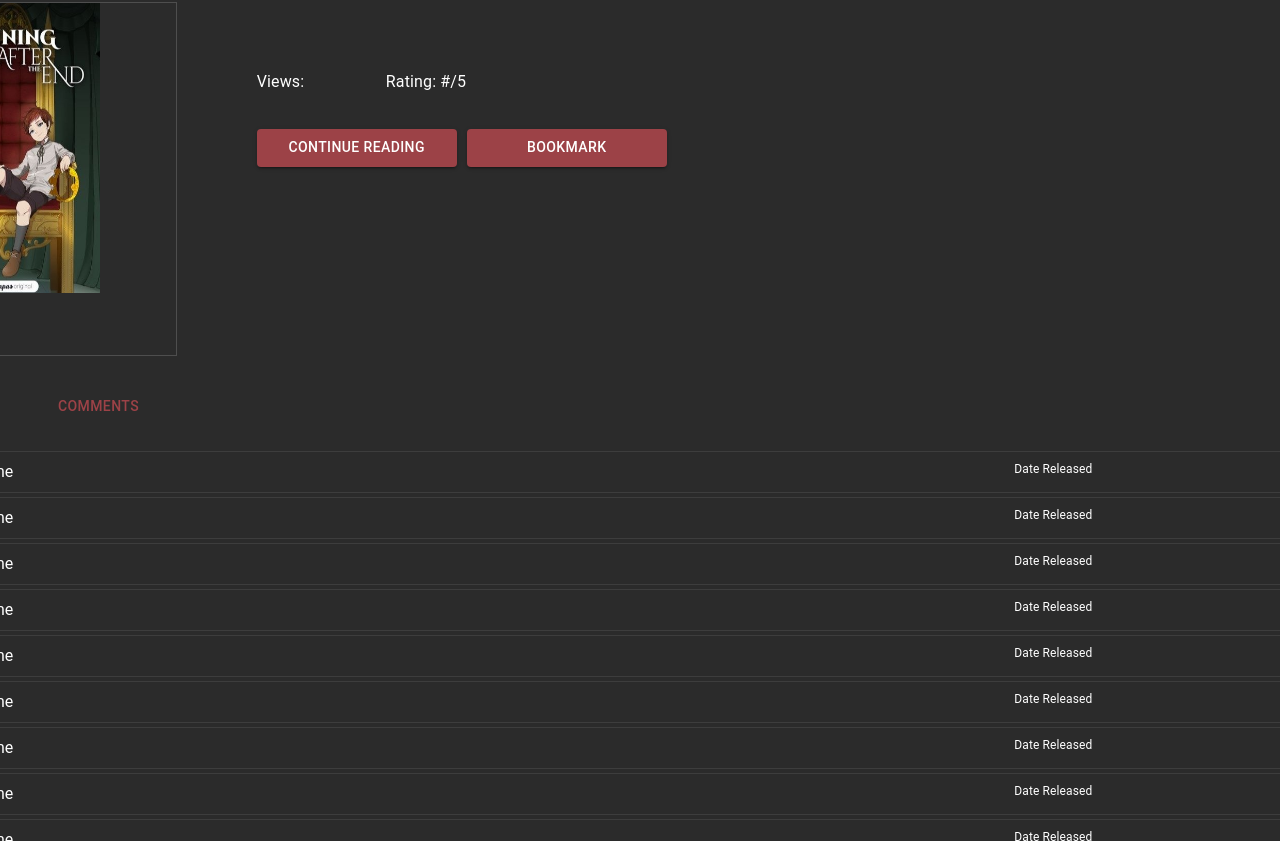
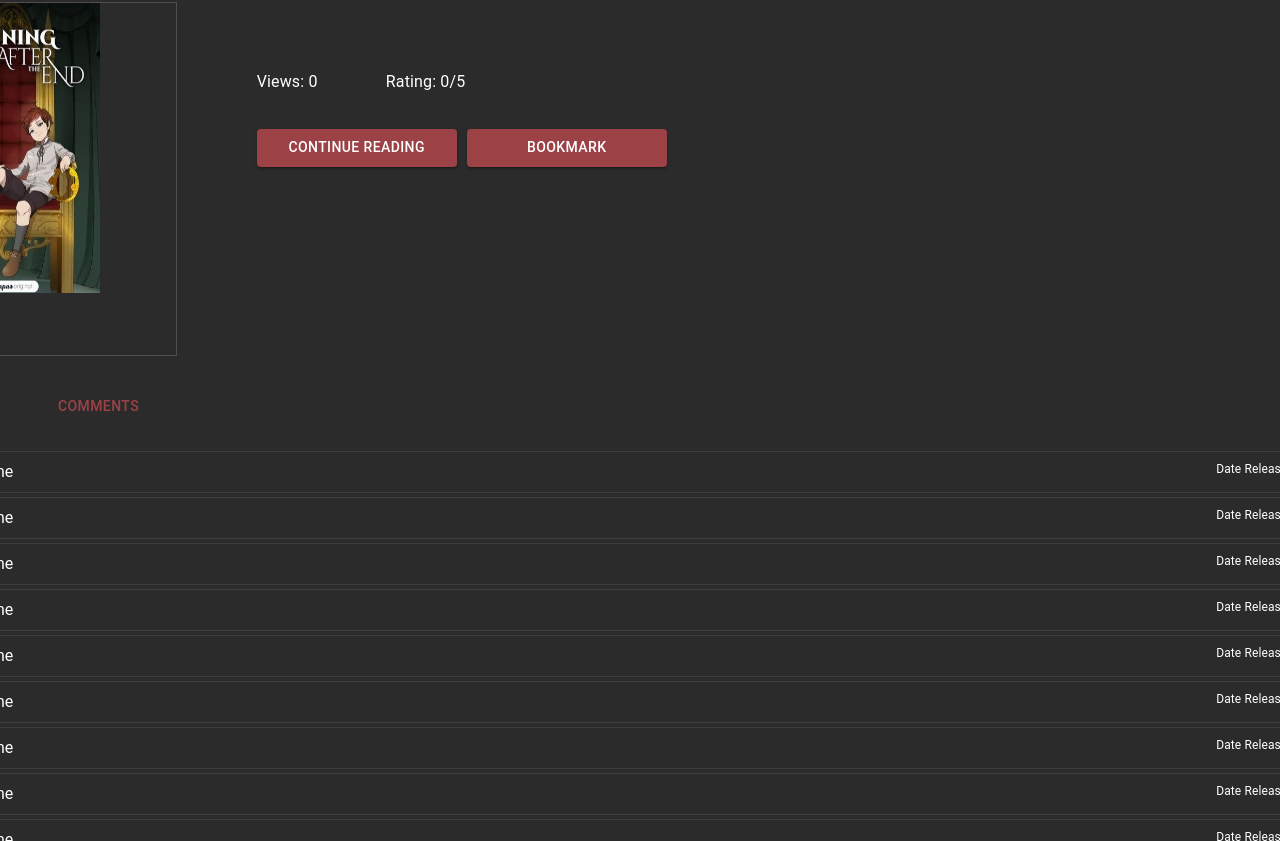
Before and after one commit to CobyYee/Panels, a React (Create React App) app in the folder client/: page /comic in a window 1280 px wide. Shown: the part 146-987 px from the top of the page. Built offline with nearby package versions, Linux system fonts and the light colour scheme; no server answers.

Commit message:
Adjusted spacing of elements in ComicScreen. Mapped more elements of work to typography

```diff
--- a/client/src/components/ComicScreen.js
+++ b/client/src/components/ComicScreen.js
@@ -14,22 +14,13 @@ export default function ComicScreen() {
     let chapter =
         <MenuItem sx={{ p: '2px' }}>
             <Box sx={{ width: '100%', border: 1, borderColor: '#3d3d3d', display: 'flex', alignItems: 'flex-start', verticalAlign: 'center', p: 1 }}>
-                <Typography color='white' sx={{ flexGrow: .8 }}>Chapter Name</Typography>
-                <Typography color='white' sx={{ flexGrow: .2, fontSize: 12 }}>Date Released</Typography>
-                <Typography color='white' sx={{ fontSize: 12 }}>Likes</Typography>
+                <Typography color='white' sx={{ flexGrow: .94 }}>Chapter Name</Typography>
+                <Typography color='white' sx={{ flexGrow: .06, fontSize: 12 }}>Date Released</Typography>
             </Box>
         </MenuItem>
 
     let display =
         <MenuList>
-            { chapter }
-            { chapter }
-            { chapter }
-            { chapter }
-            { chapter }
-            { chapter }
-            { chapter }
-            { chapter }
             { chapter }
             { chapter }
             { chapter }
@@ -82,19 +73,20 @@ export default function ComicScreen() {
                         <Typography color='white' sx={{ fontSize: 20, position: 'relative', bottom: '50%' }}>{(store.work !== null) ? store.work.creatorName : ""}</Typography>
                     </Grid>
                     <Grid item xs={1}>
-                        <Typography color='white'>Views: {(store.work !== null) ? store.work.views : ""}</Typography>
+                        <Typography color='white'>Views: {(store.work !== null) ? store.work.views : "0"}</Typography>
                     </Grid>
                     <Grid item xs={11}>
-                        <Typography color='white'>Rating: #/5</Typography>
+                        <Typography color='white'>
+                            Rating: {(store.work !== null && store.work.ratings.length > 0) ? store.work.ratings.reduce((total, rating) => total += rating.value, 0)/store.work.ratings.length : "0"}/5
+                        </Typography>
                     </Grid>
                     <Grid item xs={3.3} sx={{ display: 'flex', justifyContent: 'space-between' }}>
                         <Button variant='contained' onClick = {() => navigate('/chapter/')} sx={{ backgroundColor:'#9c4247', "&:hover": { backgroundColor: 'red' }, minWidth:'200px', maxWidth: '8vw', height: '38px' }}>Continue Reading</Button>
                         <Button variant='contained' sx={{ backgroundColor:'#9c4247', "&:hover": { backgroundColor: 'red' }, minWidth:'200px', maxWidth: '8vw', height: '38px' }}>Bookmark</Button>
                     </Grid>
-                    <Grid item xs={12} sx={{ display: 'flex', justifyContent: 'start' }}>
+                    <Grid item xs={12}>
                         <Box sx={{ width: '70%', height: '137px' }}>
-                        <Typography color='white'>{(store.work !== null) ? store.work.description : ""}
-                        </Typography>
+                            <Typography color='white'>{(store.work !== null) ? store.work.description : ""}</Typography>
                         </Box>
                     </Grid>
                 </Grid>
```
